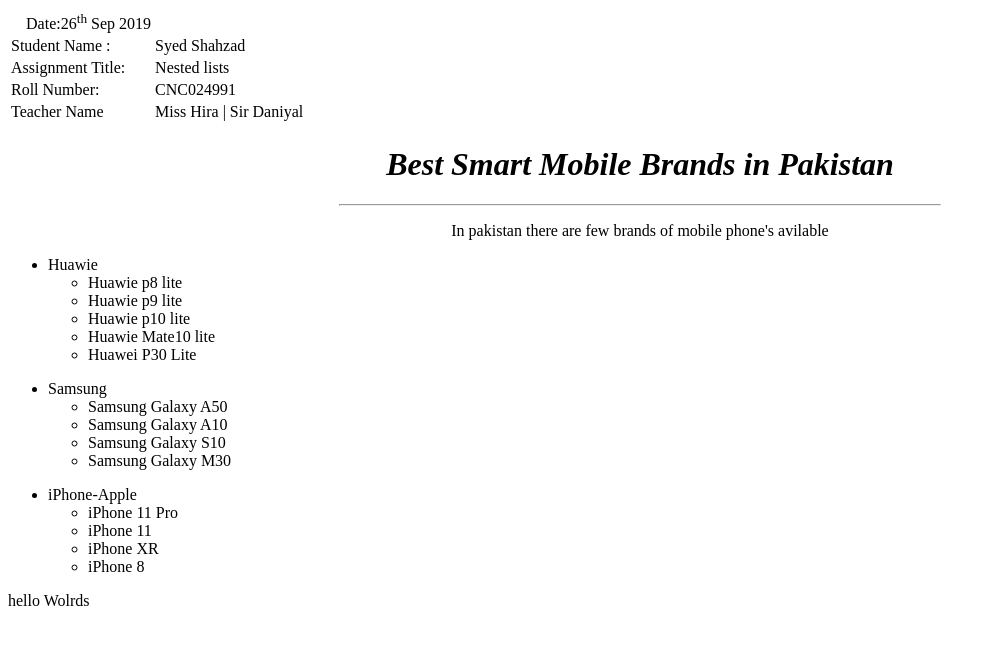
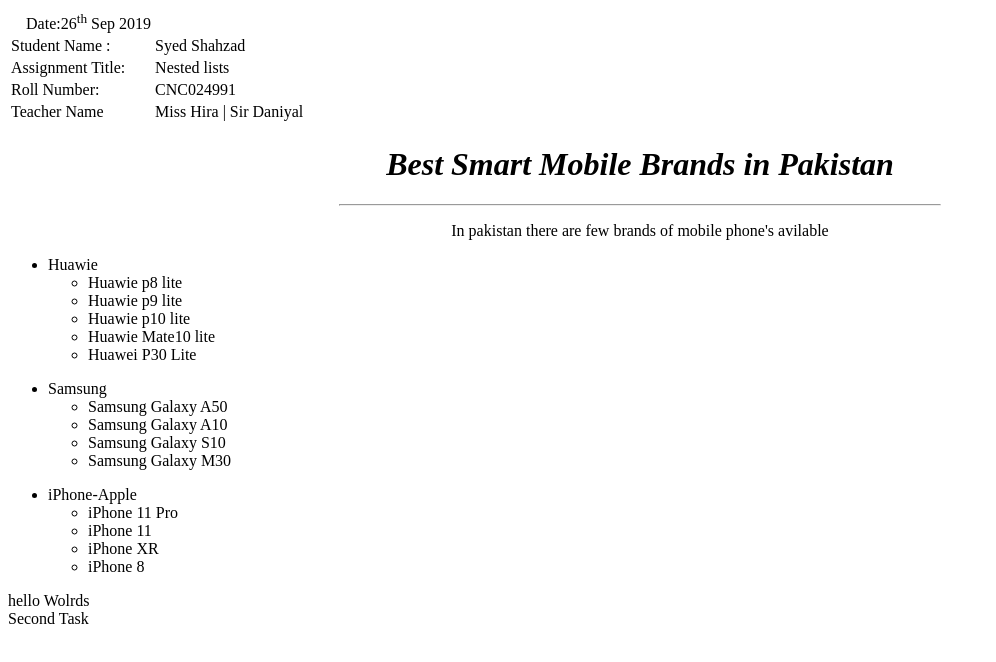
Before and after one commit to ShahzadSyed/CNC, a plain HTML site: page index.html in a window 1280 px wide. Shown: the whole page, without its empty margins (0-996 px from the left). Drawn offline with Linux system fonts and the light colour scheme.

Commit message:
div 2 added

```diff
--- a/index.html
+++ b/index.html
@@ -70,5 +70,6 @@
                 </ul>
         </div>
         <div>hello Wolrds</div>
+        <div id="a">Second Task</div>
     </body>
 </html>
```
